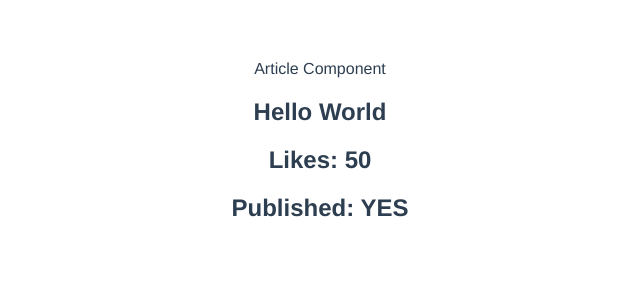
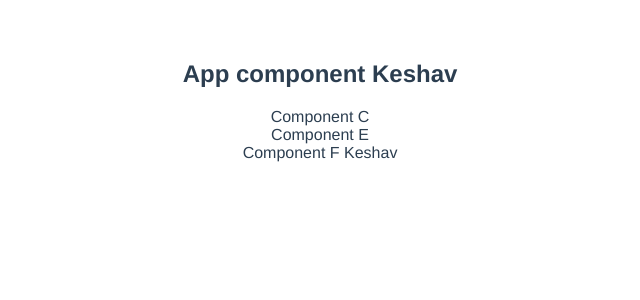
Before and after one commit to rajat2502/Learning_Vuejs, a Vue app in the folder hello-vue-2/: page / in a window 1280 px wide. Shown: the top 300 px of the page, without its empty margins (320-960 px from the left). Built offline with nearby package versions, Linux system fonts and the light colour scheme.

Commit message:
learn provide and inject

```diff
--- a/hello-vue-2/src/App.vue
+++ b/hello-vue-2/src/App.vue
@@ -3,12 +3,15 @@
   <Greet name="Diana" heroName="Spiderman" />
   <Greet :name="name" :heroName="heroName" /> -->
 
-  <Article title="Hello World" :likes="50" :published="true" />
+  <!-- <Article id="my-article" title="Hello World" :likes="50" :published="true" /> -->
+  <h2>App component {{ name }}</h2>
+  <ComponentC />
 </template>
 
 <script>
 // import Greet from './components/Greet.vue';
-import Article from './components/Article.vue';
+// import Article from './components/Article.vue';
+import ComponentC from './components/ComponentC.vue';
 
 export default {
   name: 'App',
@@ -18,7 +21,10 @@ export default {
       heroName: 'Motu',
     };
   },
-  components: { Article },
+  provide() {
+    return { username: this.name };
+  },
+  components: { ComponentC },
 };
 </script>
 
--- a/hello-vue-2/src/components/Article.vue
+++ b/hello-vue-2/src/components/Article.vue
@@ -1,8 +1,11 @@
 <template>
-  Article Component
-  <h2>{{ title }}</h2>
-  <h2>Likes: {{ likes }}</h2>
-  <h2>Published: {{ published ? 'YES' : 'NO' }}</h2>
+  <div>
+    Article Component
+    <!-- to bind the non-prop attrs to element of your choice -->
+    <h2 v-bind="$attrs">{{ title }}</h2>
+    <h2>Likes: {{ likes }}</h2>
+    <h2>Published: {{ published ? 'YES' : 'NO' }}</h2>
+  </div>
 </template>
 
 <script>
@@ -17,6 +20,7 @@ export default {
     likes: Number,
     published: Boolean,
   },
+  inheritAttrs: false,
 };
 </script>
 
--- /dev/null
+++ b/hello-vue-2/src/components/ComponentC.vue
@@ -0,0 +1,15 @@
+<template>
+  <div>Component C</div>
+  <ComponentE />
+</template>
+
+<script>
+import ComponentE from './ComponentE.vue';
+
+export default {
+  name: 'ComponentC',
+  components: { ComponentE },
+};
+</script>
+
+<style scoped></style>
--- /dev/null
+++ b/hello-vue-2/src/components/ComponentE.vue
@@ -0,0 +1,15 @@
+<template>
+  <div>Component E</div>
+  <ComponentF />
+</template>
+
+<script>
+import ComponentF from './ComponentF.vue';
+
+export default {
+  name: 'ComponentE',
+  components: { ComponentF },
+};
+</script>
+
+<style scoped></style>
--- /dev/null
+++ b/hello-vue-2/src/components/ComponentF.vue
@@ -0,0 +1,12 @@
+<template>
+  <div>Component F {{ username }}</div>
+</template>
+
+<script>
+export default {
+  name: 'ComponentF',
+  inject: ['username'],
+};
+</script>
+
+<style scoped></style>
```
